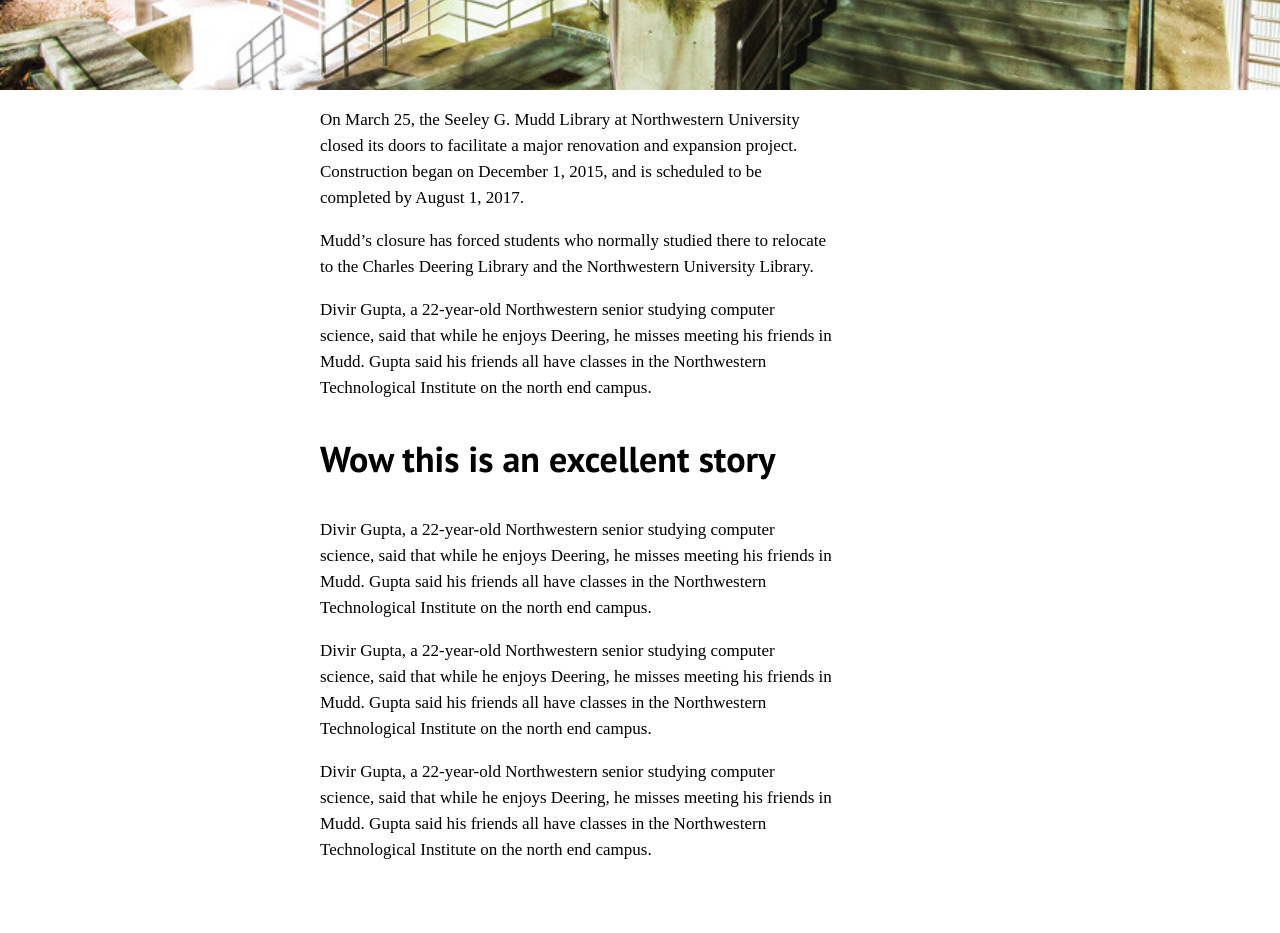
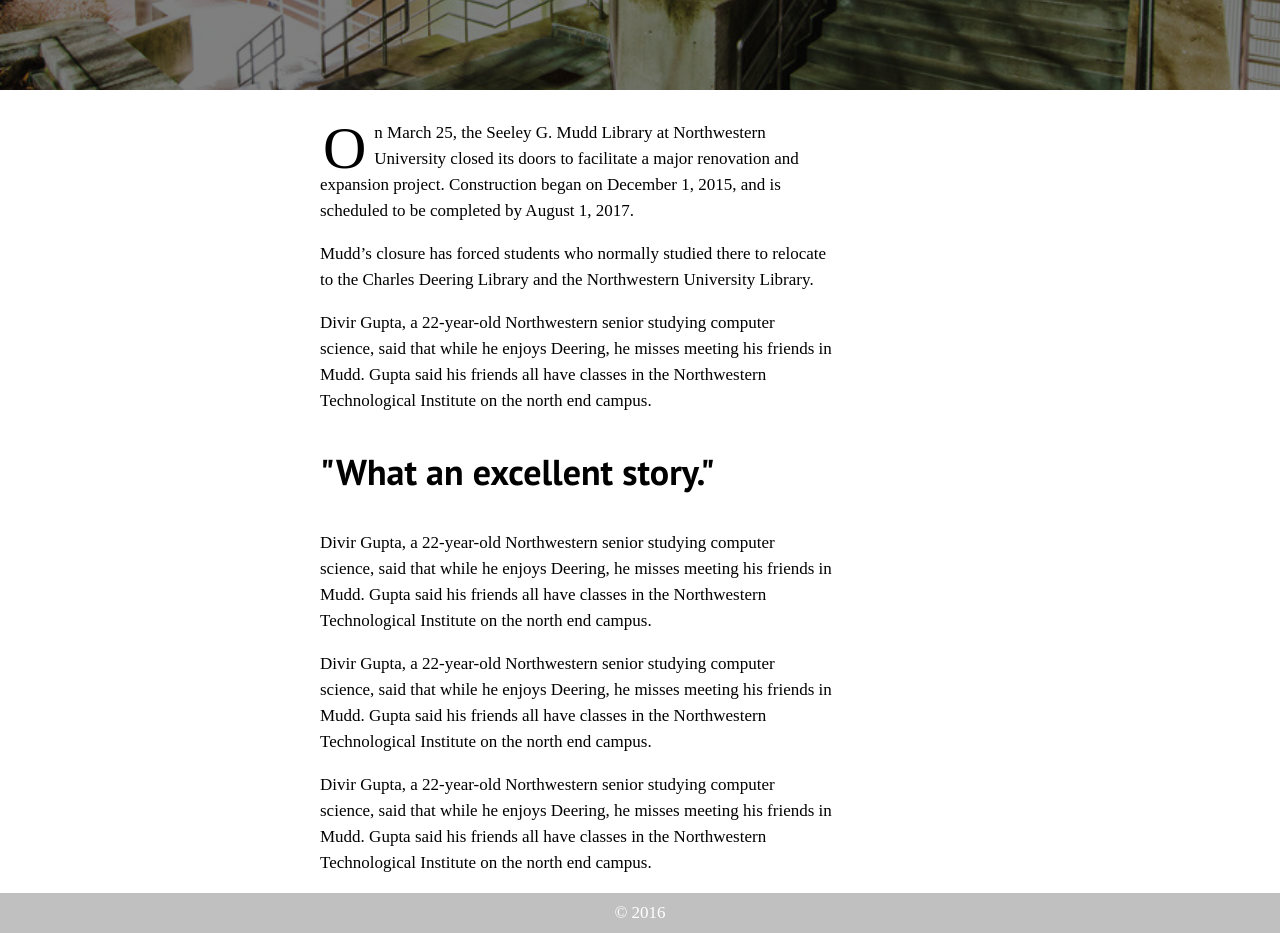
Before and after one commit to claytongentry/j320_midterm, a website: page public/index.html in a window 1280 px wide. Shown: the part 560-1493 px from the top of the page. Before the commit the page ends 1440 px from the top, so only its background shows below. Drawn offline with Linux system fonts and the light colour scheme; a web font is replaced by a local one.

Commit message:
more content

```diff
--- a/app.js
+++ b/app.js
@@ -1,9 +1,11 @@
 var express = require('express');
+
 var app = express();
 var port = 3000 || process.env.PORT;
 
 app.use(express.static(__dirname + '/public'));
 
 app.listen(port, function() {
+  client.connect();
   console.log("Cookin' on port " + port);
 });
--- a/package.json
+++ b/package.json
@@ -17,6 +17,7 @@
   },
   "homepage": "https://github.com/claytongentry/j320_midterm#readme",
   "dependencies": {
-    "express": "^4.13.4"
+    "express": "^4.13.4",
+    "pg": "^4.5.4"
   }
 }
--- a/public/index.html
+++ b/public/index.html
@@ -23,12 +23,18 @@
     <div class="lib" id="deering"></div>
     <div class="lib" id="main"></div>
   </div> -->
-  <p class='story'>On March 25, the Seeley G. Mudd Library at Northwestern University closed its doors to facilitate a major renovation and expansion project. Construction began on December 1, 2015, and is scheduled to be completed by August 1, 2017.</p>
-  <p class='story'>Mudd’s closure has forced students who normally studied there to relocate to the Charles Deering Library and the Northwestern University Library.</p>
-  <p class='story'>Divir Gupta, a 22-year-old Northwestern senior studying computer science, said that while he enjoys Deering, he misses meeting his friends in Mudd. Gupta said his friends all have classes in the Northwestern Technological Institute on the north end campus.</p>
-  <p class="story pull-quote">Wow this is an excellent story</p>
-  <p class='story'>Divir Gupta, a 22-year-old Northwestern senior studying computer science, said that while he enjoys Deering, he misses meeting his friends in Mudd. Gupta said his friends all have classes in the Northwestern Technological Institute on the north end campus.</p>
-  <p class='story'>Divir Gupta, a 22-year-old Northwestern senior studying computer science, said that while he enjoys Deering, he misses meeting his friends in Mudd. Gupta said his friends all have classes in the Northwestern Technological Institute on the north end campus.</p>
-  <p class='story'>Divir Gupta, a 22-year-old Northwestern senior studying computer science, said that while he enjoys Deering, he misses meeting his friends in Mudd. Gupta said his friends all have classes in the Northwestern Technological Institute on the north end campus.</p>
+  <div class="article-body">
+    <p class='story'><span class="drop">O</span>n March 25, the Seeley G. Mudd Library at Northwestern University closed its doors to facilitate a major renovation and expansion project. Construction began on December 1, 2015, and is scheduled to be completed by August 1, 2017.</p>
+    <p class='story'>Mudd’s closure has forced students who normally studied there to relocate to the Charles Deering Library and the Northwestern University Library.</p>
+    <p class='story'>Divir Gupta, a 22-year-old Northwestern senior studying computer science, said that while he enjoys Deering, he misses meeting his friends in Mudd. Gupta said his friends all have classes in the Northwestern Technological Institute on the north end campus.</p>
+    <p class="story pull-quote">"What an excellent story."</p>
+    <p class='story'>Divir Gupta, a 22-year-old Northwestern senior studying computer science, said that while he enjoys Deering, he misses meeting his friends in Mudd. Gupta said his friends all have classes in the Northwestern Technological Institute on the north end campus.</p>
+    <p class='story'>Divir Gupta, a 22-year-old Northwestern senior studying computer science, said that while he enjoys Deering, he misses meeting his friends in Mudd. Gupta said his friends all have classes in the Northwestern Technological Institute on the north end campus.</p>
+    <p class='story'>Divir Gupta, a 22-year-old Northwestern senior studying computer science, said that while he enjoys Deering, he misses meeting his friends in Mudd. Gupta said his friends all have classes in the Northwestern Technological Institute on the north end campus.</p>
+  </div>
+  <!-- <iframe src='https://cdn.knightlab.com/libs/timeline3/latest/embed/index.html?source=1wymyZKG3e2bqcYbUFPa-zIItqGEnBDof9q-IynZrz4Q&font=Default&lang=en&initial_zoom=2&height=650' width='100%' height='650' frameborder='0'></iframe> -->
+  <footer>
+    <p>&copy; 2016</p>
+  </footer>
 </body>
 </html>
--- a/public/styles.css
+++ b/public/styles.css
@@ -18,7 +18,7 @@ html, body {
 
 #header {
   padding-top: 230px;
-  background-image: url('./images/mudd.png');
+  background-image: linear-gradient(to bottom, rgba(0, 0, 0, 0.5) 0%, rgba(0, 0, 0, 0.5) 100%), url("./images/mudd.png");
   background-repeat: no-repeat;
   background-size: cover;
 }
@@ -41,11 +41,29 @@ h6 {
   font-size: 18px;
 }
 
+p {
+  font-family: 'Droid Serif', serif;
+  font-size: 17px;
+}
+
+.article-body {
+  margin-top: 30px;
+  margin-left: 25%;
+  margin-right: 35%;
+}
+
+.drop {
+  float: left;
+  font-size: 60px;
+  line-height: 48px;
+  padding-top: 4px;
+  padding-right: 8px;
+  padding-left: 3px;
+}
+
 .story {
   font-family: 'Droid Serif', serif;
   font-size: 17px;
-  margin-left: 25%;
-  margin-right: 35%;
   line-height: 26px;
 }
 
@@ -55,21 +73,47 @@ h6 {
   line-height: 44px;
 }
 
+footer {
+  background-color: #C0C0C0;
+  height: 40px;
+  text-align: center;
+}
+
+footer p {
+  position: relative;
+  top: 50%;
+  transform: translateY(-50%);
+  color: white;
+}
+
 @media(max-width: 900px) {
   #header {
-    padding-top: 70px;
-    height: 600px;
+    padding-top: 100px;
+    height: 500px;
   }
 
-  .story {
+  .pull-quote {
+    text-align: center;
+  }
+
+  .article-body {
     margin-left: 10%;
     margin-right: 10%;
   }
 }
 
 @media(max-width: 480px) {
-  .story {
+  #header {
+    padding-top: 20px;
+    height: 600px;
+  }
+
+  .article-body {
     margin-left: 10px;
     margin-right: 10px;
   }
+
+  .pull-quote {
+    text-align: center;
+  }
 }
```
